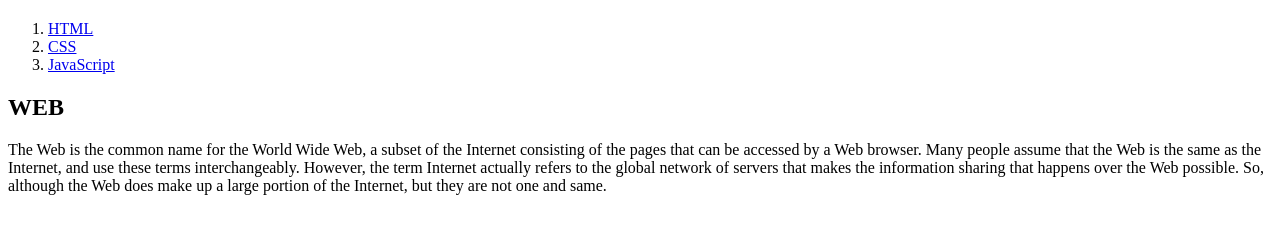
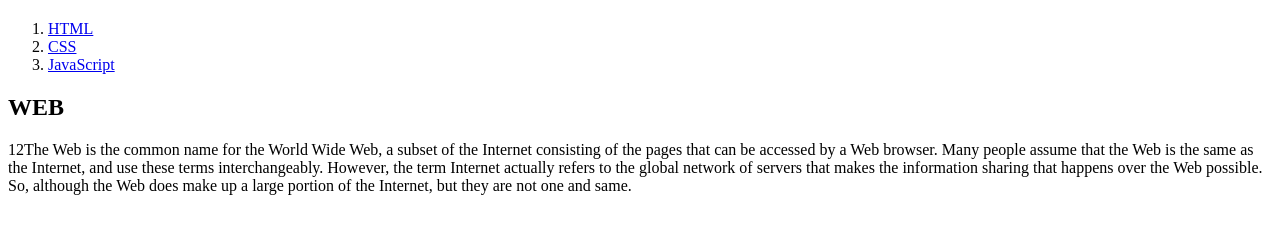
Before and after one commit to ohsunbin/myfirst, a plain HTML site: page index.html in a window 1280 px wide. Shown: the part 60-294 px from the top of the page. Drawn offline with Linux system fonts and the light colour scheme.

Commit message:
Add files via upload
수정

```diff
--- a/index.html
+++ b/index.html
@@ -12,6 +12,6 @@
 <li><a href="5.html" target = "_blank">JavaScript</a></li>
 </ol>
 <h2>WEB</h2>
-The Web is the common name for the World Wide Web, a subset of the Internet consisting of the pages that can be accessed by a Web browser. Many people assume that the Web is the same as the Internet, and use these terms interchangeably. However, the term Internet actually refers to the global network of servers that makes the information sharing that happens over the Web possible. So, although the Web does make up a large portion of the Internet, but they are not one and same.
+12The Web is the common name for the World Wide Web, a subset of the Internet consisting of the pages that can be accessed by a Web browser. Many people assume that the Web is the same as the Internet, and use these terms interchangeably. However, the term Internet actually refers to the global network of servers that makes the information sharing that happens over the Web possible. So, although the Web does make up a large portion of the Internet, but they are not one and same.
 </body>
 </html>
```
